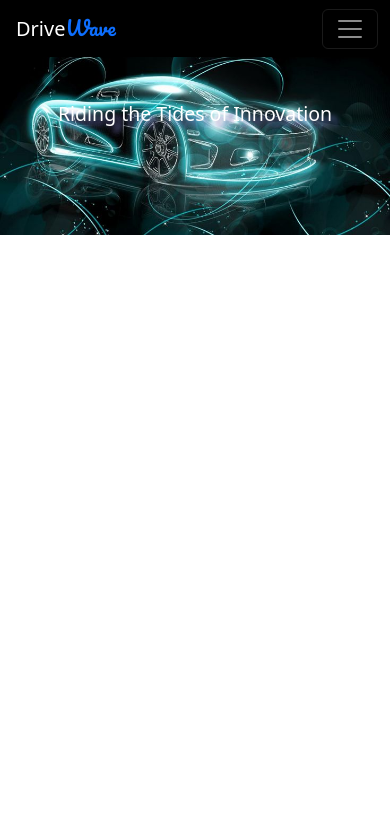
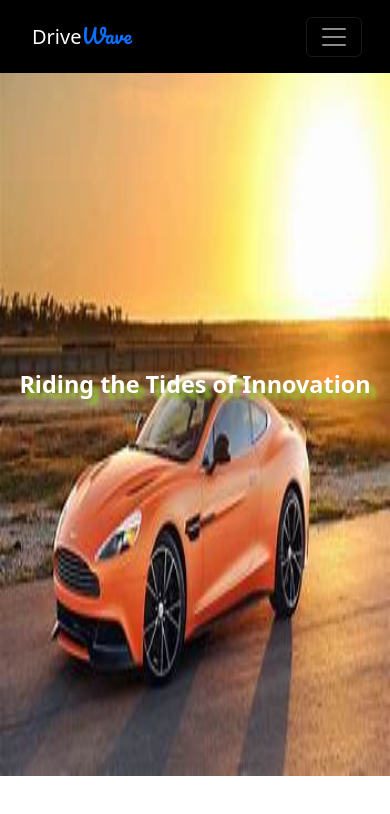
Before and after one commit to Abhi1226L/DriveWave, a plain HTML site: page index.html in a window 390 px wide. Drawn offline with nearby package versions, Linux system fonts and the light colour scheme.

Commit message:
Add files via upload

```diff
--- a/index.html
+++ b/index.html
@@ -21,7 +21,10 @@
   </head>
   <body>
     <header>
-      <nav class="navbar navbar-expand-lg bg-black fixed-top" data-bs-theme="dark">
+      <nav
+        class="navbar navbar-expand-lg bg-black fixed-top ps-3 p-3"
+        data-bs-theme="dark"
+      >
         <div class="container-fluid ps-3">
           <a class="navbar-brand" href="#"
             >Drive<span class="text-primary">Wave</span></a
@@ -74,9 +77,9 @@
       </nav>
     </header>
     <main>
-      <section class="background-section d-flex justify-content-center align-items-center">
+      <section class="background-section d-flex justify-content-center object-fit-contain align-items-center">
         <h2 class="hero-theme text-white">Riding the Tides of Innovation</h2>
-        <img class="img-fluid w-100 mt-3" src="car.jpg" alt="car">
+        <img class="img-fluid w-100 mt-3" src="CAARR.jpg" alt="car" />
       </section>
     </main>
     <script
--- a/mediaquery.css
+++ b/mediaquery.css
@@ -1,5 +1,11 @@
-@media screen and (max-width:420px){
+@media screen and (max-width:1100px){
     .hero-theme{
-        font-size:5vmin;
+        font-size:7vmin;
     }
 }
+
+@media screen and (max-width:930px){
+    .hero-theme{
+        font-size:6vmin;
+    }
+}
--- a/style.css
+++ b/style.css
@@ -11,6 +11,11 @@ span{
 
 .hero-theme{
   font-size:3.5vmax;
-  text-shadow:6px 6px 5px rgb(106, 106, 174);
+  font-weight:600;
+  text-shadow:6px 6px 4px yellowgreen;
   position:absolute;
 }
+
+.background-section img{
+  height:90vh;
+}
```
Also changed, not shown: CAARR.jpg (added).
